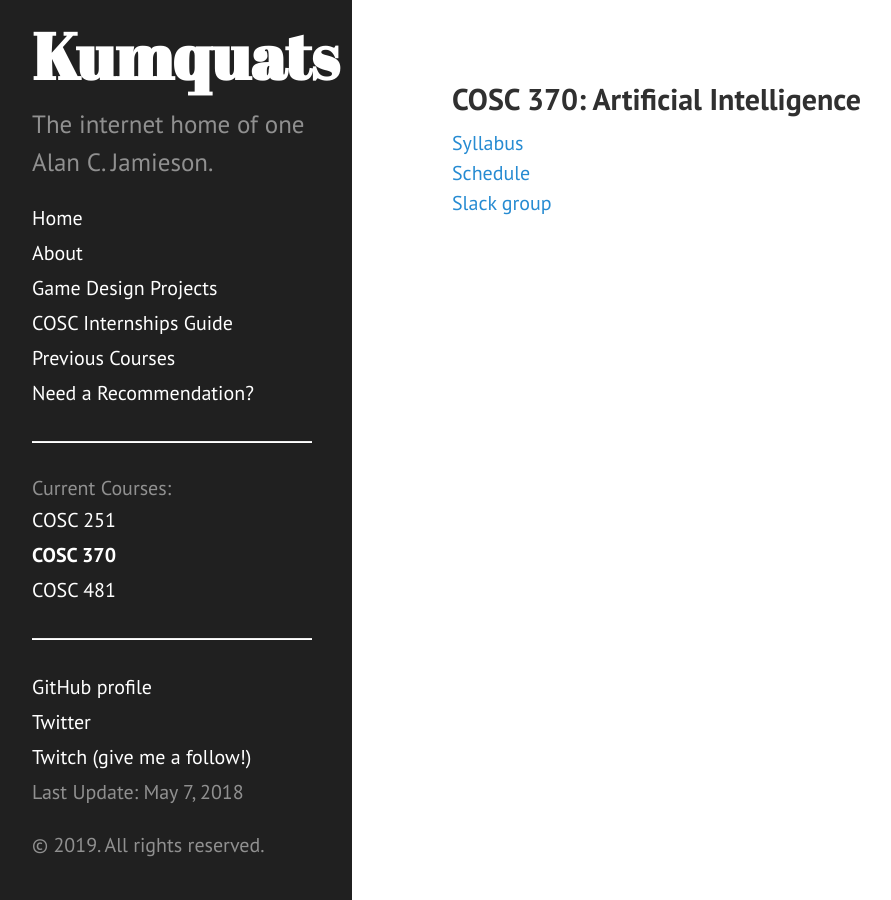
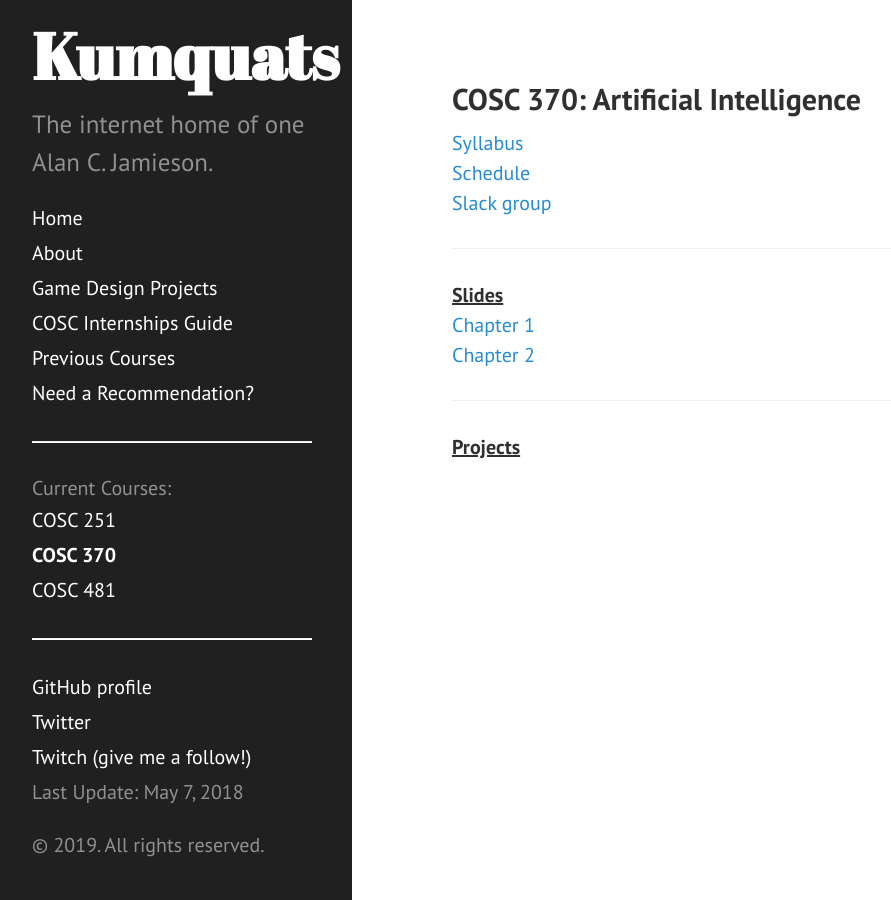
Before and after one commit to ripark/ripark.github.io, a Jekyll site: the page built from s19/cosc370.html, in a window 1280 px wide. Shown: the whole page, without its empty margins (8-899 px from the left). Built offline with Jekyll 4.4.1, drawn with Linux system fonts in a browser that asks for light colours; Markdown is read by kramdown in place of the engine named in the settings.

Commit message:
370 update

```diff
--- a/s19/cosc370.html
+++ b/s19/cosc370.html
@@ -10,3 +10,13 @@ shorttitle: "COSC 370"
 <br>
 <a href="https://smcmcs.slack.com/messages/cosc370/">Slack group</a>
 <br>
+<hr>
+<strong><u>Slides</strong></u>
+<br>
+<a href="http://ripark.github.io/s19/chapter01-6pp.pdf">Chapter 1</a>
+<br>
+<a href="http://ripark.github.io/s19/chapter02-6pp.pdf">Chapter 2</a>
+<br>
+<hr>
+<strong><u>Projects</strong></u>
+<br>
```
Also changed, not shown: 2 other files.
